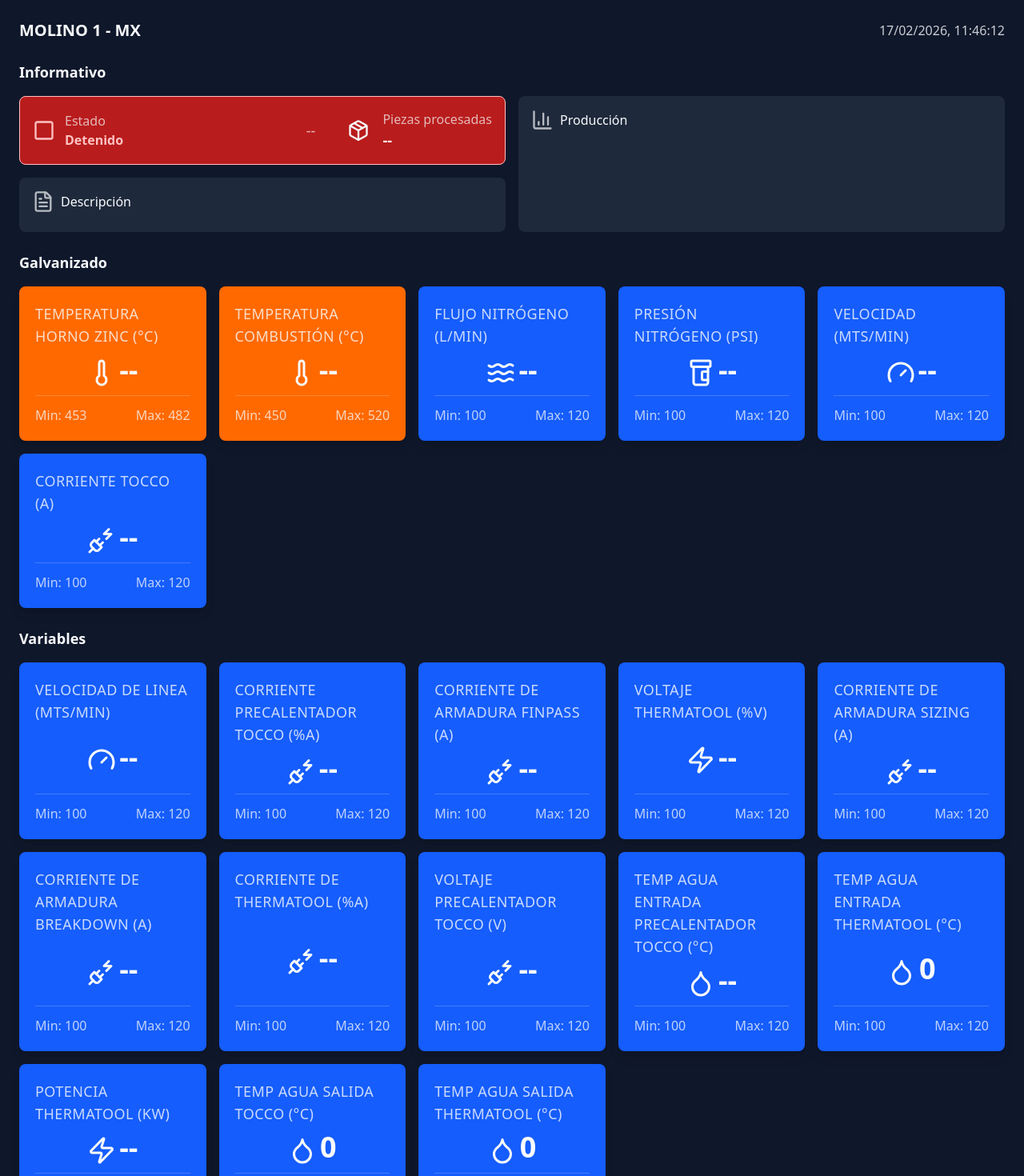
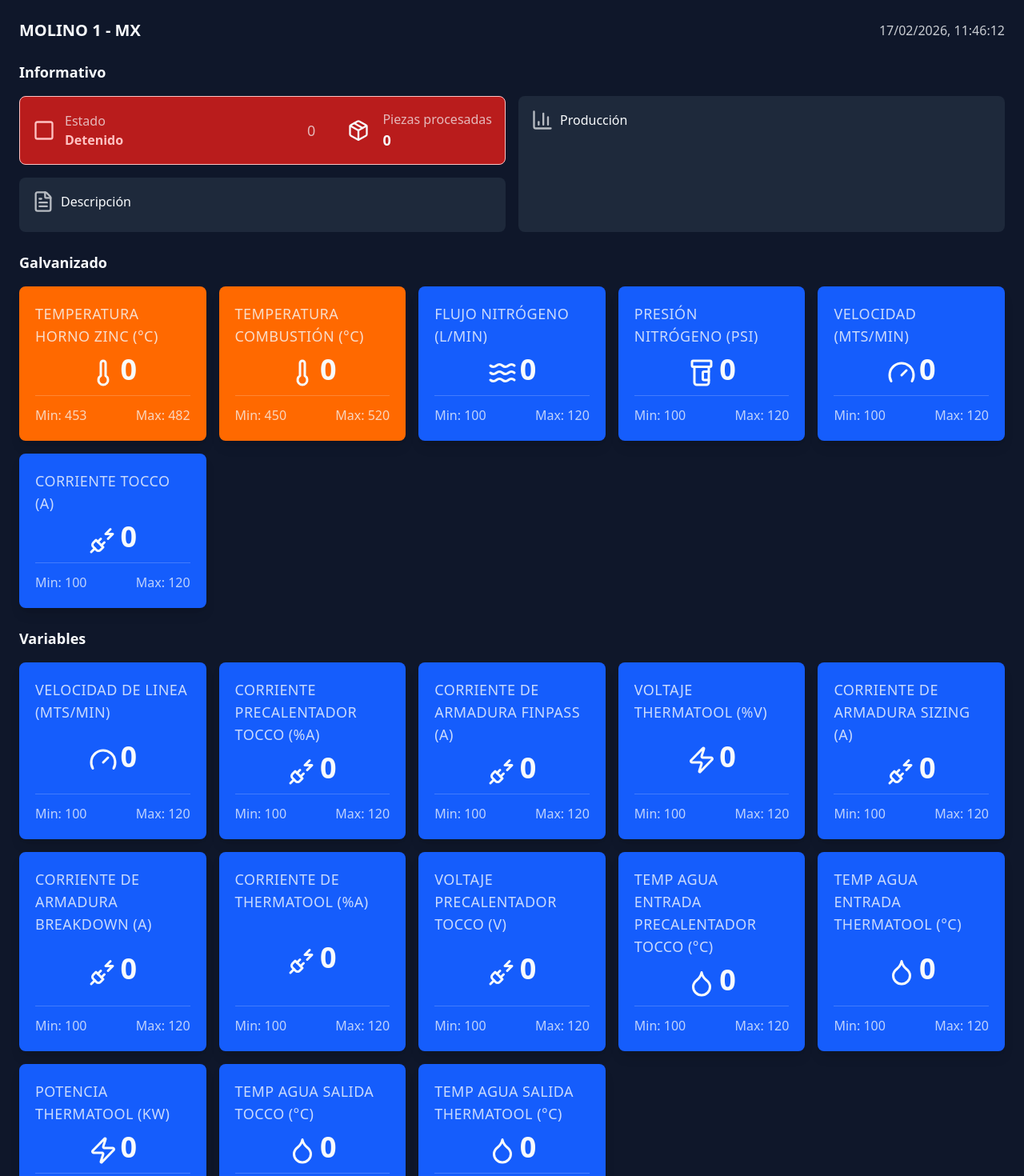
Before and after one commit to keincarrilloR/linkfactoryMX, a React (Vite) app: page / in a window 1280 px wide. Shown: the top 1470 px of the page at 80% size. Built offline with nearby package versions, Linux system fonts and the light colour scheme; no server answers.

Commit message:
fix: replace placeholder '--' with '0' for better data representation in Galvanizado, Informativo, and Variables components

```diff
--- a/src/components/main/Galvanizado.tsx
+++ b/src/components/main/Galvanizado.tsx
@@ -11,7 +11,7 @@ const Galvanizado: React.FC = () => {
 
       <StatusCard
         title="Temperatura Horno Zinc (°C)"
-        value={molinoData?.temp.toString() || '--'}
+        value={molinoData?.temp.toString() || '0'}
         grafana="http://monitormx.rymco.io:9030/public-dashboards/c5aa64528cc84133952af166eec3aadd?orgId=1"
         min="453"
         max="482"
@@ -22,7 +22,7 @@ const Galvanizado: React.FC = () => {
 
       <StatusCard
         title="Temperatura Combustión (°C)"
-        value={molinoData?.temp_combustion.toString() || '--'}
+        value={molinoData?.temp_combustion.toString() || '0'}
         grafana="http://monitormx.rymco.io:9030/public-dashboards/08c6333289bb49d488bf9f431a344dd8?orgId=1"
         min="450"
         max="520"
@@ -33,7 +33,7 @@ const Galvanizado: React.FC = () => {
 
       <StatusCard
         title="Flujo Nitrógeno (L/min)"
-        value={molinoData?.flujonit.toString() || '--'}
+        value={molinoData?.flujonit.toString() || '0'}
         grafana="http://monitormx.rymco.io:9030/public-dashboards/4b3f3ed8aeba4e6cb15413b034538459?orgId=1"
         min="100"
         max="120"
@@ -44,7 +44,7 @@ const Galvanizado: React.FC = () => {
 
       <StatusCard
         title="Presión Nitrógeno (PSI)"
-        value={molinoData?.pres_nitrogeno.toString() || '--'}
+        value={molinoData?.pres_nitrogeno.toString() || '0'}
         grafana="http://monitormx.rymco.io:9030/public-dashboards/a3cf2cf69c024e399bbfcf2f1dc424d3?orgId=1"
         min="100"
         max="120"
@@ -55,7 +55,7 @@ const Galvanizado: React.FC = () => {
 
       <StatusCard
         title="Velocidad (Mts/min)"
-        value={molinoData?.velocidad.toString() || '--'}
+        value={molinoData?.velocidad.toString() || '0'}
         grafana="http://monitormx.rymco.io:9030/public-dashboards/b5672b592aad43c88444bda7e3ec9520?orgId=1"
         min="100"
         max="120"
@@ -66,7 +66,7 @@ const Galvanizado: React.FC = () => {
 
       <StatusCard
         title="Corriente Tocco (A)"
-        value={molinoData?.corr_tocco.toString() || '--'}
+        value={molinoData?.corr_tocco.toString() || '0'}
         grafana="http://monitormx.rymco.io:9030/public-dashboards/b49e48001313436583bfa1c2d651b5ea?orgId=1"
         min="100"
         max="120"
--- a/src/components/main/Informativo.tsx
+++ b/src/components/main/Informativo.tsx
@@ -38,7 +38,7 @@ const Informativo: React.FC = () => {
               <div className="flex items-center gap-10">
                 <div>
                   <span className="text-lg opacity-70">
-                    {molinoData?.turno || '--'}
+                    {molinoData?.turno || '0'}
                   </span>
                 </div>
 
@@ -50,7 +50,7 @@ const Informativo: React.FC = () => {
                       Piezas procesadas
                     </span>
                     <span className="font-bold text-lg">
-                      {molinoData?.piezas || '--'}
+                      {molinoData?.piezas || '0'}
                     </span>
                   </div>
                 </div>
--- a/src/components/main/Variables.tsx
+++ b/src/components/main/Variables.tsx
@@ -11,7 +11,7 @@ const Variables: React.FC = () => {
       <h2 className="col-span-full text-lg font-semibold">Variables</h2>
       <StatusCard
         title="Velocidad de Linea (Mts/min)"
-        value={molinoData?.velocidad.toString() || '--'}
+        value={molinoData?.velocidad.toString() || '0'}
         grafana="http://monitormx.rymco.io:9030/public-dashboards/b5672b592aad43c88444bda7e3ec9520?orgId=1"
         min="100"
         max="120"
@@ -22,7 +22,7 @@ const Variables: React.FC = () => {
 
       <StatusCard
         title="Corriente Precalentador Tocco (%A)"
-        value={molinoData?.corr_tocco.toString() || '--'}
+        value={molinoData?.corr_tocco.toString() || '0'}
         grafana="http://monitormx.rymco.io:9030/public-dashboards/b49e48001313436583bfa1c2d651b5ea?orgId=1"
         min="100"
         max="120"
@@ -36,7 +36,7 @@ const Variables: React.FC = () => {
         value={
           molinoData?.corr_finpass
             ? (molinoData.corr_finpass / 100).toFixed(2).toString()
-            : '--'
+            : '0'
         }
         grafana="http://monitormx.rymco.io:9030/public-dashboards/76046ee620514f9aa4e6008ce98c906d?orgId=1"
         min="100"
@@ -48,7 +48,7 @@ const Variables: React.FC = () => {
 
       <StatusCard
         title="Voltaje Thermatool (%V)"
-        value={molinoData?.volt_thermatool.toString() || '--'}
+        value={molinoData?.volt_thermatool.toString() || '0'}
         grafana="http://monitormx.rymco.io:9030/public-dashboards/df9fef453dcd4e58aa5d7feb544bb3c8?orgId=1"
         min="100"
         max="120"
@@ -62,7 +62,7 @@ const Variables: React.FC = () => {
         value={
           molinoData?.corr_sizing
             ? (molinoData.corr_sizing / 100).toFixed(2).toString()
-            : '--'
+            : '0'
         }
         grafana="http://monitormx.rymco.io:9030/public-dashboards/56b63eb4e6724e159caaa8e84165a6ee?orgId=1"
         min="100"
@@ -77,7 +77,7 @@ const Variables: React.FC = () => {
         value={
           molinoData?.corr_breakdown
             ? (molinoData.corr_breakdown / 100).toFixed(2).toString()
-            : '--'
+            : '0'
         }
         grafana="http://monitormx.rymco.io:9030/public-dashboards/40e69cfe1bed470383a13b4c08f0b8ab?orgId=1"
         min="100"
@@ -89,7 +89,7 @@ const Variables: React.FC = () => {
 
       <StatusCard
         title="Corriente de Thermatool (%A)"
-        value={molinoData?.corr_thermatool.toString() || '--'}
+        value={molinoData?.corr_thermatool.toString() || '0'}
         grafana="http://monitormx.rymco.io:9030/public-dashboards/d480ccd85d1347b382b771290cd830a0?orgId=1"
         min="100"
         max="120"
@@ -100,7 +100,7 @@ const Variables: React.FC = () => {
 
       <StatusCard
         title="Voltaje Precalentador Tocco (V)"
-        value={molinoData?.volt_pre_tocco.toString() || '--'}
+        value={molinoData?.volt_pre_tocco.toString() || '0'}
         grafana="http://monitomx.rymco.io:9030/public-dashboards/66dd1e6b6e91409cb656251824e72f0a"
         min="100"
         max="120"
@@ -111,7 +111,7 @@ const Variables: React.FC = () => {
 
       <StatusCard
         title="temp agua entrada precalentador tocco (°C)"
-        value={molinoData?.temp_agua_dest_ent_tocco.toString() || '--'}
+        value={molinoData?.temp_agua_dest_ent_tocco.toString() || '0'}
         grafana="http://monitormx.rymco.io:9030/public-dashboards/b41c71f0b160419bba1d7c82dad978ca?orgId=1"
         min="100"
         max="120"
@@ -125,7 +125,7 @@ const Variables: React.FC = () => {
         value={
           Math.floor(
             molinoData?.temp_agua_dest_ent_thermatool || 0
-          ).toString() || '--'
+          ).toString() || '0'
         }
         grafana="http://monitormx.rymco.io:9030/public-dashboards/fd7ae4e0347d4f64ad357dbf4395e6cb"
         min="100"
@@ -137,7 +137,7 @@ const Variables: React.FC = () => {
 
       <StatusCard
         title="Potencia Thermatool (kW)"
-        value={molinoData?.pot_thermatool.toString() || '--'}
+        value={molinoData?.pot_thermatool.toString() || '0'}
         grafana="http://monitormx.rymco.io:9030/public-dashboards/6bb14344159f45f9b1ce94d0118ffa6a"
         min="100"
         max="120"
@@ -149,8 +149,7 @@ const Variables: React.FC = () => {
       <StatusCard
         title="temp agua salida tocco (°C)"
         value={
-          Math.ceil(molinoData?.temp_agua_dest_sal_tocco || 0).toString() ||
-          '--'
+          Math.ceil(molinoData?.temp_agua_dest_sal_tocco || 0).toString() || '0'
         }
         grafana="http://monitorm.rymco.io:9030/public-dashboards/984bc55f8705400f902abe55b2dfd81a"
         min="100"
@@ -165,7 +164,7 @@ const Variables: React.FC = () => {
         value={
           Math.ceil(
             molinoData?.temp_agua_dest_sal_thermatool || 0
-          ).toString() || '--'
+          ).toString() || '0'
         }
         grafana="http://monitormx.rymco.io:9030/public-dashboards/dbe8ea3e2c6f4ad8b559c32220e0bfc9?orgId=1"
         min="100"
```
